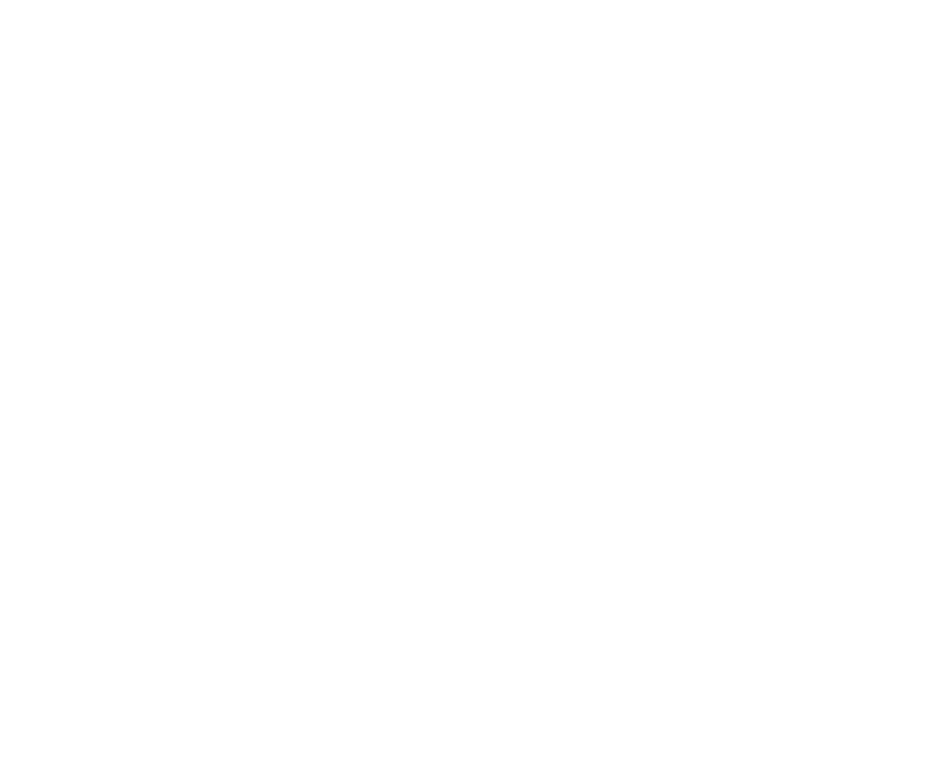
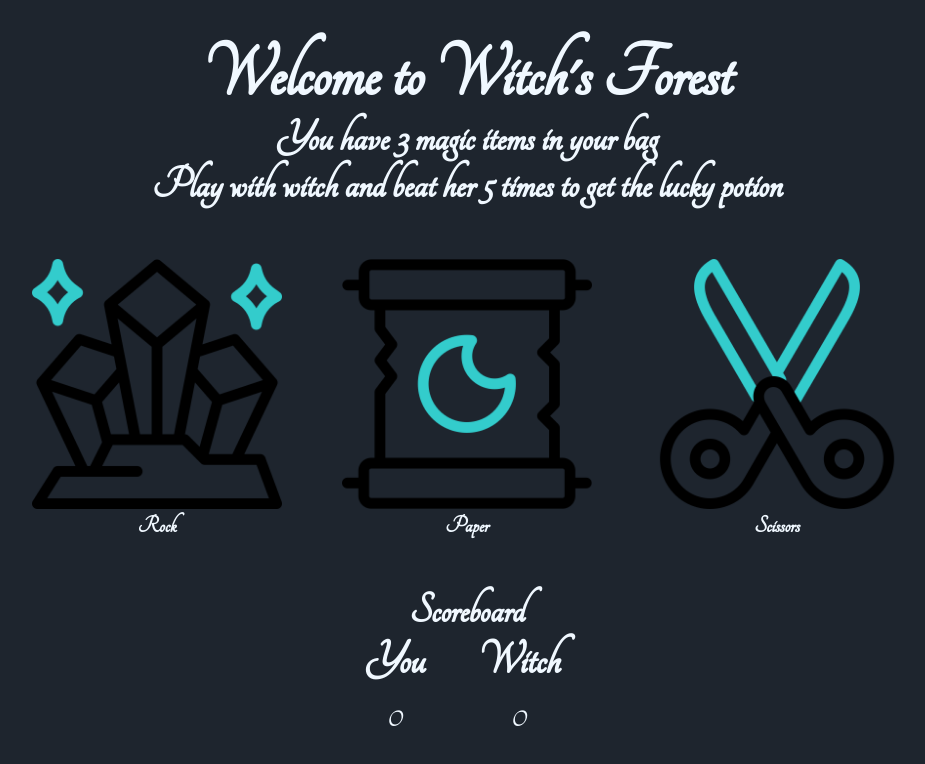
Before and after one commit to swathi061/rock-paper-scissors, a plain HTML site: page index.html in a window 1280 px wide. Shown: the whole page, without its empty margins (173-1098 px from the left). Drawn offline with Linux system fonts and the light colour scheme.

Commit message:
added ui

```diff
--- a/index.css
+++ b/index.css
@@ -0,0 +1,67 @@
+* {
+    margin: 0;
+    padding: 0;
+    box-sizing: border-box;
+    background-color: #1E252E;
+    font-family: 'Tangerine', serif;
+  }
+.item1{
+  display: block;
+  direction: inherit;
+  text-align: center;
+  margin: 35px;
+  color: aliceblue;
+  font-size: 40px;
+}
+.item2{
+  margin: 50px;
+  display: flex;
+  flex-direction: row;
+  gap: 60px;
+  align-items: center;
+  justify-content: center;
+  text-align: center;
+}
+
+.item2 img{
+  width: 250px;
+  height: 250px;
+  transition: .5s ease;
+}
+
+.item2 img:hover{
+  box-shadow:
+  1px 1px #33CCCC,
+  2px 2px #33CCCC,
+  3px 3px #33CCCC,
+  4px 4px #33CCCC,
+  5px 5px #33CCCC,
+  6px 6px #33CCCC;
+  -webkit-transform: translateX(-3px);
+  transform: translateX(-3px);
+  transition: .5s ease;
+  }
+
+.item2 h2{
+  color: aliceblue;
+  font-size: 25px;
+}
+
+.item3{
+  display: flex;
+  flex-direction: column;
+  align-items: center;
+  justify-content: center;
+}
+
+.item3 h2{
+  font-size: 45px;
+  color: aliceblue;
+}
+
+table{
+  width: 250px;
+  text-align: center;
+  font-size: 50px;
+  color: aliceblue;
+}
--- a/index.html
+++ b/index.html
@@ -1,13 +1,54 @@
 <!DOCTYPE html>
 <html lang="en">
-<head>
-    <meta charset="UTF-8">
-    <meta http-equiv="X-UA-Compatible" content="IE=edge">
-    <meta name="viewport" content="width=device-width, initial-scale=1.0">
-    <title>Document</title>
+  <head>
+    <meta charset="UTF-8" />
+    <meta http-equiv="X-UA-Compatible" content="IE=edge" />
+    <meta name="viewport" content="width=device-width, initial-scale=1.0" />
+    <title>Witch's Forest</title>
+    <link rel="stylesheet" href="index.css" />
+    <link
+      rel="stylesheet"
+      href="https://fonts.googleapis.com/css?family=Tangerine"
+    />
+  </head>
+  <body>
+    <div class="container">
+      <div class="item1">
+        <div>
+          <h1>Welcome to Witch's Forest</h1>
+          <h3>You have 3 magic items in your bag</h3>
+          <h3>Play with witch and beat her 5 times to get the lucky potion</h3>
+        </div>
+      </div>
+      <div class="item2">
+        <div class="rock" >
+          <img src="rock.png" alt="rock.png" id="rock"/>
+          <h2>Rock</h2>
+        </div>
+        <div class="paper" >
+          <img src="paper.png" alt="paper.png" id="paper"/>
+          <h2>Paper</h2>
+        </div>
+        <div class="scissors" >
+          <img src="scissors.png" alt="scissors.png" id="scissors"/>
+          <h2>Scissors</h2>
+        </div>
+      </div>
+      <div class="item3">
+        <p class="result"></p>
+        <h2>Scoreboard</h2>
+        <table>
+          <tr>
+            <th>You</th>
+            <th>Witch</th>
+          </tr>
+          <tr>
+            <td><p id="user">0</p></td>
+            <td><p id="witch">0</p></td>
+          </tr>
+        </table>
+      </div>
+    </div>
     <script src="script.js"></script>
-</head>
-<body>
-    <p id="choice"></p>
-</body>
+  </body>
 </html>
--- a/script.js
+++ b/script.js
@@ -1,27 +1,44 @@
-function getComputerChoice(options) {
-    let computerChoice;
+const rock = document.getElementById("rock");
+const paper = document.getElementById("paper");
+const scissors = document.getElementById("scissors");
+const user = document.getElementById("user");
+const comp = document.getElementById("witch");
+const result = document.getElementById("result");
+
+rock.addEventListener("click", () => playRound("rock"));
+paper.addEventListener("click", () => playRound("paper"));
+scissors.addEventListener("click", () => playRound("scissors"));
+
+let user_score =0,comp_score=0;
+
+function proceedGame() {
+    return (user_score === 5 || comp_score === 5);
+}
+function getComputerChoice() {
+    const options = ["rock", "paper", "scissors"];
     let index = Math.floor(Math.random() * options.length);
-    computerChoice = options[index];
-    return computerChoice;
+    return options[index];
 }
-function playRound(playerSelection, computerSelection) {
+function playRound(playerSelection) {
     // your code here!
-    let res;
+    if(proceedGame()){
+        if(user_score===5){
+            prompt("You won");
+        }
+        else{
+            prompt("Witch won");
+        }
+    }
+
+    let computerSelection = getComputerChoice();
     if (playerSelection === computerSelection) {
-        res = "Tie";
     }
     else if ((playerSelection == "rock" && computerSelection == "scissors") || (playerSelection == "paper" && computerSelection == "rock") || (playerSelection == "scissors" && computerSelection == "paper")) {
-        res = "You Won";
+        user_score +=1;
+        user.innerHTML = user_score;
     }
     else {
-        res = "You Lost";
+        comp_score += 1;
+        witch.innerHTML = comp_score;
     }
-    return res;
 }
-const options = ["rock", "paper", "scissors"];
-var comp_choice = getComputerChoice(options);
-var user_choice = getComputerChoice(options);
-let res = playRound(user_choice, comp_choice);
-console.log("Comp: " + comp_choice);
-console.log("User: " + user_choice);
-console.log(res);
```
Also changed, not shown: paper.png (added), rock.png (added), scissors.png (added).
